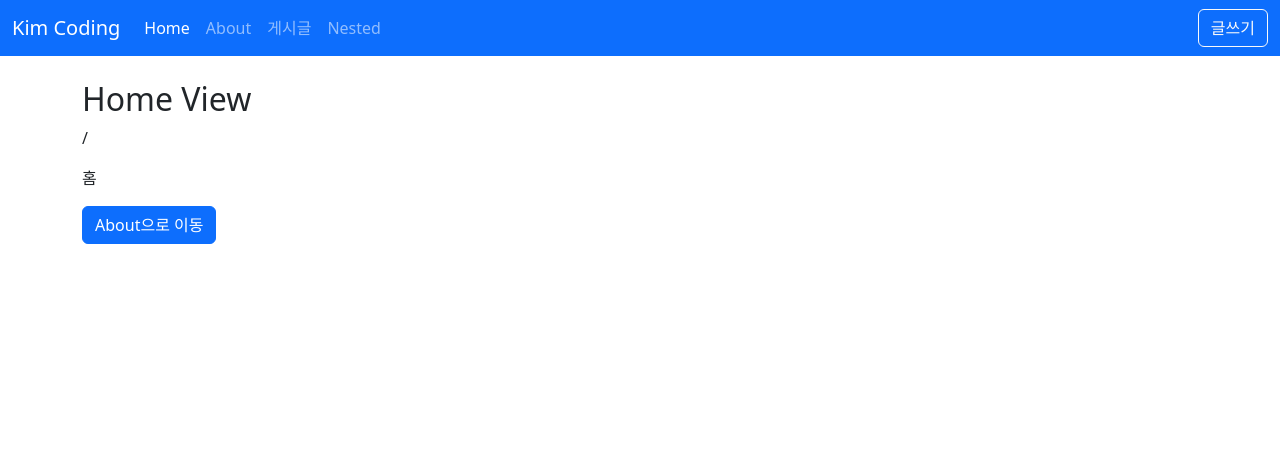
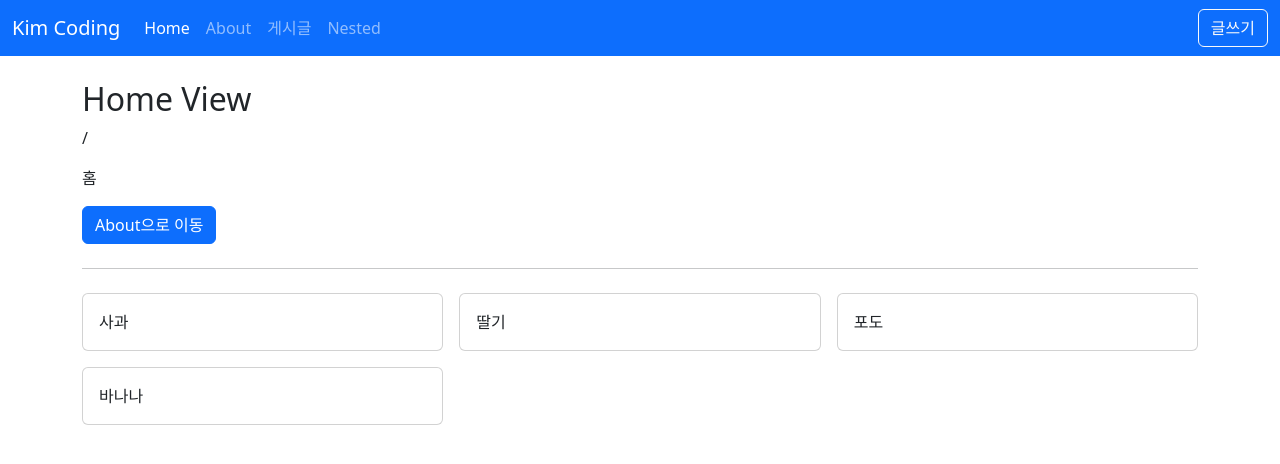
Before and after one commit to yelo-o/Vue3-Posts, a Vue app: page / in a window 1280 px wide. Shown: the top 464 px of the page. Built offline with nearby package versions, Linux system fonts and the light colour scheme.

Commit message:
Home에 AppGrid로 컴포넌트 분리

```diff
--- /dev/null
+++ b/src/components/AppGrid.vue
@@ -0,0 +1,22 @@
+<template>
+	<div class="row g-3">
+		<div v-for="(item, index) in items" :key="index" :class="colClass">
+			<slot :item="item" :index="index"></slot>
+		</div>
+	</div>
+</template>
+
+<script setup>
+defineProps({
+	items: {
+		type: Array,
+		required: true,
+	},
+	colClass: {
+		type: String,
+		default: 'col-4',
+	},
+});
+</script>
+
+<style lang="scss" scoped></style>
--- a/src/views/HomeView.vue
+++ b/src/views/HomeView.vue
@@ -4,15 +4,26 @@
 		<p>{{ $route.path }}</p>
 		<p>{{ $route.name }}</p>
 		<button class="btn btn-primary" @click="goAboutPage">About으로 이동</button>
+		<hr class="my-4" />
+		<AppGrid :items="items" v-slot="{ item }">
+			<AppCard> {{ item }}</AppCard>
+		</AppGrid>
 	</div>
 </template>
 
 <script setup>
+import { ref } from 'vue';
 import { useRouter } from 'vue-router';
+
+import AppCard from '@/components/AppCard.vue';
+import AppGrid from '@/components/AppGrid.vue';
+
 const router = useRouter();
 const goAboutPage = () => {
 	router.push('/about');
 };
+
+const items = ref(['사과', '딸기', '포도', '바나나']);
 </script>
 
 <style lang="scss" scoped></style>
```
